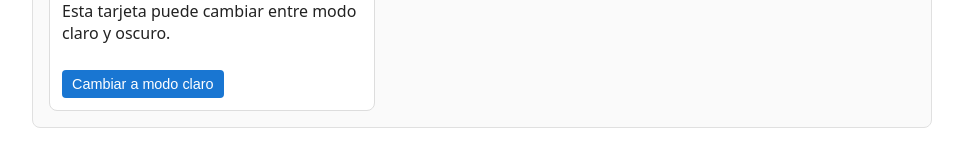
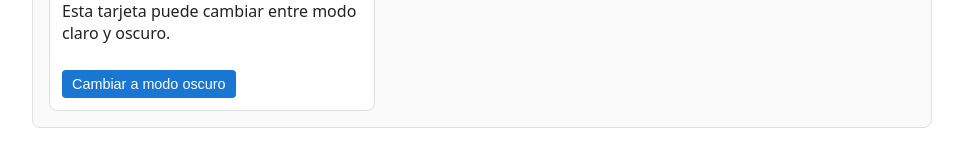
Before and after one commit to sebastiannavarropiedra-hash/tarea3react-main, a React (Vite) app: page / in a window 1280 px wide. Shown: the part 1586-1746 px from the top of the page, without its empty margins (158-1121 px from the left). Built offline with nearby package versions, Linux system fonts and the light colour scheme.

Commit message:
toggletema fixed

```diff
--- a/src/ToggleTema.jsx
+++ b/src/ToggleTema.jsx
@@ -29,13 +29,17 @@ function ToggleTema({ titulo, descripcion }) {
   const [esOscuro, setEsOscuro] = useState(false);
 
  const manejarToggleTema = () => {
-    setEsOscuro(!esOscuro);
+  if (esOscuro === true) {
+    setEsOscuro(false);
+  } else {
+    setEsOscuro(true);
+  }
 };
 
 const clasesTarjeta = esOscuro ? 'tarjeta tarjeta-oscura' : 'tarjeta tarjeta-clara';
 
 // BUG SUAVE: el texto está invertido a propósito
-  const textoBoton = esOscuro ? 'Cambiar a modo oscuro' : 'Cambiar a modo claro';
+const textoBoton = esOscuro ? 'Cambiar a modo claro' : 'Cambiar a modo oscuro';
 
 return (
   <div className={clasesTarjeta}>
```
Lines whose indentation alone changed are shown as unchanged.
